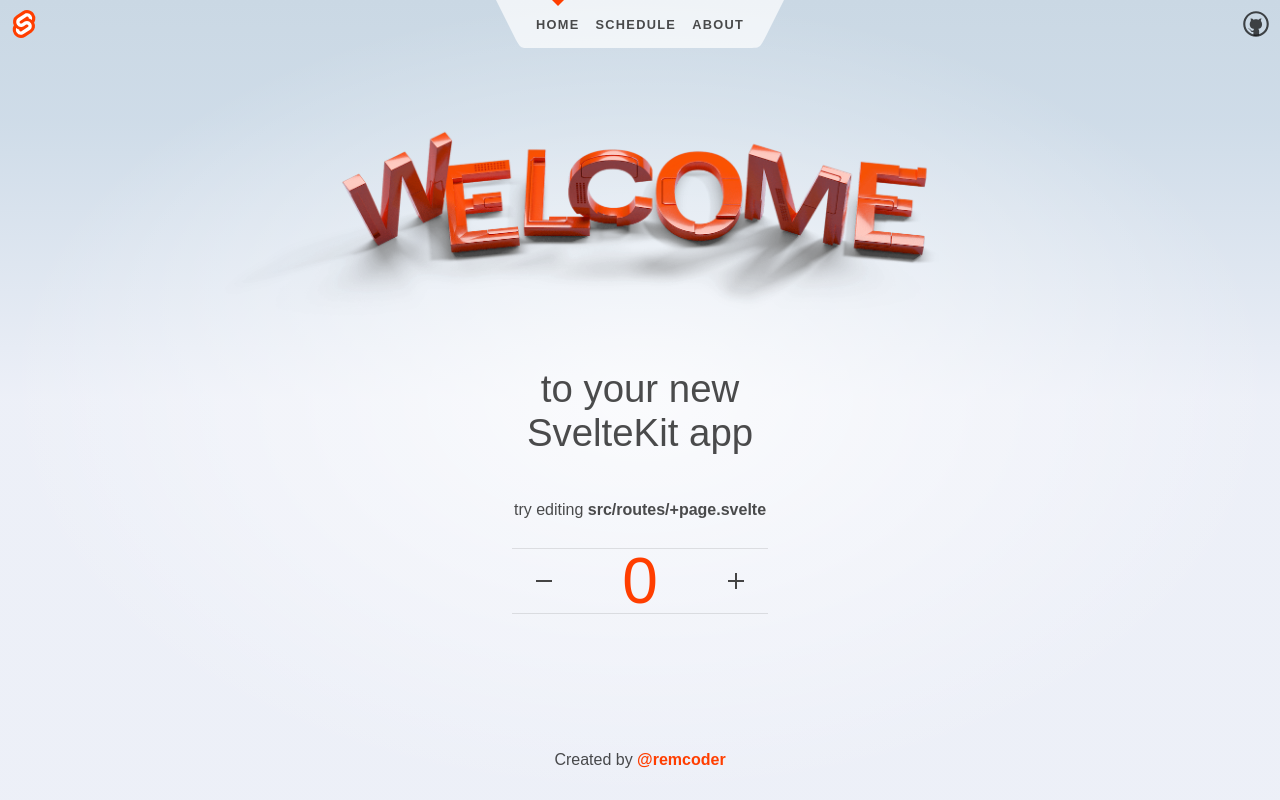
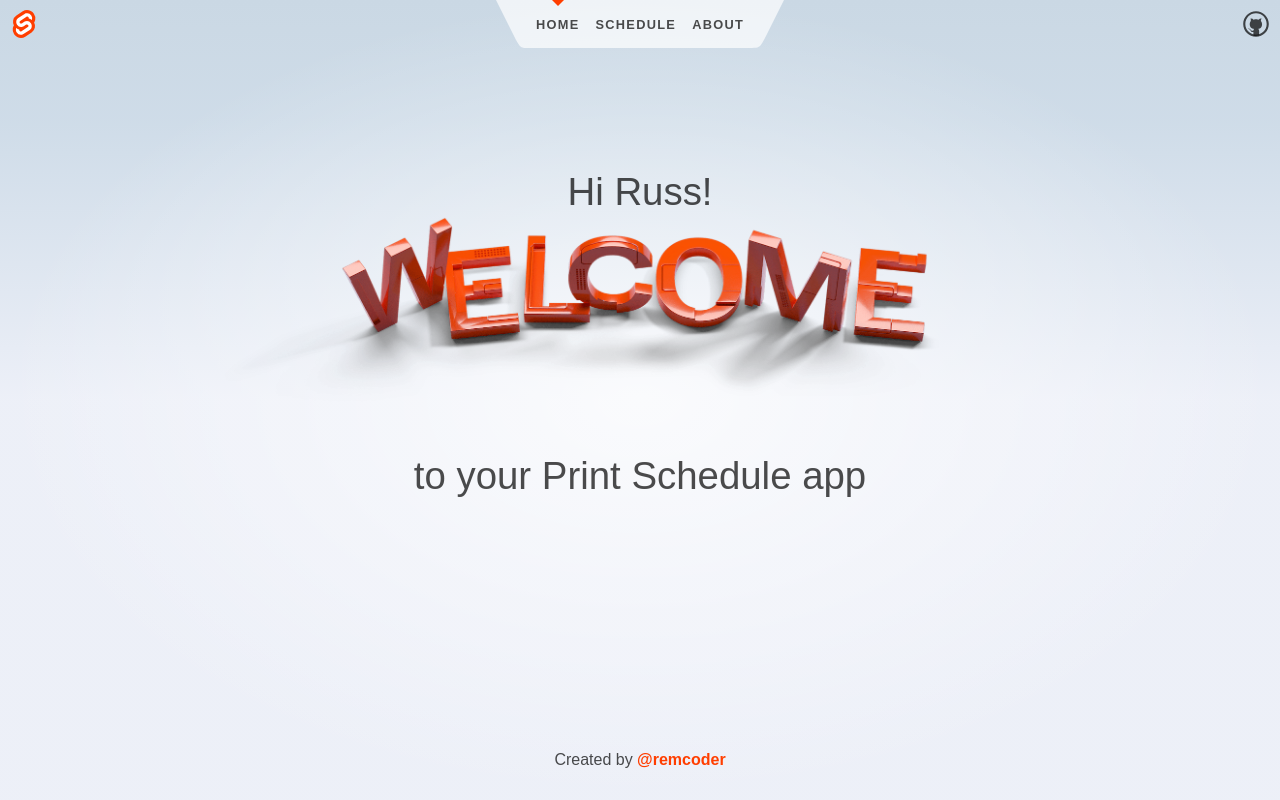
Before and after one commit to remcoder/PrintSchedule, a SvelteKit app: page / in a window 1280 px wide. Built offline with nearby package versions, Linux system fonts and the light colour scheme.

Commit message:
Cleanup unused stuff

```diff
--- a/src/routes/+page.svelte
+++ b/src/routes/+page.svelte
@@ -1,5 +1,4 @@
 <script>
-	import Counter from './Counter.svelte';
 	import welcome from '$lib/images/svelte-welcome.webp';
 	import welcome_fallback from '$lib/images/svelte-welcome.png';
 </script>
@@ -11,6 +10,7 @@
 
 <section>
 	<h1>
+		Hi Russ!
 		<span class="welcome">
 			<picture>
 				<source srcset={welcome} type="image/webp" />
@@ -18,14 +18,8 @@
 			</picture>
 		</span>
 
-		to your new<br />SvelteKit app
+		to your Print Schedule app
 	</h1>
-
-	<h2>
-		try editing <strong>src/routes/+page.svelte</strong>
-	</h2>
-
-	<Counter />
 </section>
 
 <style>
--- a/src/routes/Counter.svelte
+++ /dev/null
@@ -1,106 +0,0 @@
-<script>
-	import { spring } from 'svelte/motion';
-
-	let count = 0;
-
-	const displayed_count = spring();
-	$: displayed_count.set(count);
-	$: offset = modulo($displayed_count, 1);
-
-	/**
-	 * @param {number} n
-	 * @param {number} m
-	 */
-	function modulo(n, m) {
-		// handle negative numbers
-		return ((n % m) + m) % m;
-	}
-</script>
-
-<div class="counter">
-	<button on:click={() => (count -= 1)} aria-label="Decrease the counter by one">
-		<svg aria-hidden="true" viewBox="0 0 1 1">
-			<path d="M0,0.5 L1,0.5" />
-		</svg>
-	</button>
-
-	<div class="counter-viewport">
-		<div class="counter-digits" style="transform: translate(0, {100 * offset}%)">
-			<strong class="hidden" aria-hidden="true">{Math.floor($displayed_count + 1)}</strong>
-			<strong>{Math.floor($displayed_count)}</strong>
-		</div>
-	</div>
-
-	<button on:click={() => (count += 1)} aria-label="Increase the counter by one">
-		<svg aria-hidden="true" viewBox="0 0 1 1">
-			<path d="M0,0.5 L1,0.5 M0.5,0 L0.5,1" />
-		</svg>
-	</button>
-</div>
-
-<style>
-	.counter {
-		display: flex;
-		border-top: 1px solid rgba(0, 0, 0, 0.1);
-		border-bottom: 1px solid rgba(0, 0, 0, 0.1);
-		margin: 1rem 0;
-	}
-
-	.counter button {
-		width: 2em;
-		padding: 0;
-		display: flex;
-		align-items: center;
-		justify-content: center;
-		border: 0;
-		background-color: transparent;
-		touch-action: manipulation;
-		font-size: 2rem;
-	}
-
-	.counter button:hover {
-		background-color: var(--color-bg-1);
-	}
-
-	svg {
-		width: 25%;
-		height: 25%;
-	}
-
-	path {
-		vector-effect: non-scaling-stroke;
-		stroke-width: 2px;
-		stroke: #444;
-	}
-
-	.counter-viewport {
-		width: 8em;
-		height: 4em;
-		overflow: hidden;
-		text-align: center;
-		position: relative;
-	}
-
-	.counter-viewport strong {
-		position: absolute;
-		display: flex;
-		width: 100%;
-		height: 100%;
-		font-weight: 400;
-		color: var(--color-theme-1);
-		font-size: 4rem;
-		align-items: center;
-		justify-content: center;
-	}
-
-	.counter-digits {
-		position: absolute;
-		width: 100%;
-		height: 100%;
-	}
-
-	.hidden {
-		top: -100%;
-		user-select: none;
-	}
-</style>
--- a/src/routes/tasks/+page.js
+++ b/src/routes/tasks/+page.js
@@ -2,8 +2,8 @@ export const csr = true;
 
 export const prerender = false;
 
-const url = '';
-const key = '';
+const url = 'https://api.jsonbin.io/v3/b/637028842b3499323bfdf65c';
+const key = '$2b$10$nx98SJtY6./KHIjxp99PNuGvDnTMkCZsX4pJLuu6Jfub8/.7lhw0C';
 
 export async function getTasks() {
 	const resp = await fetch(url, {
```
